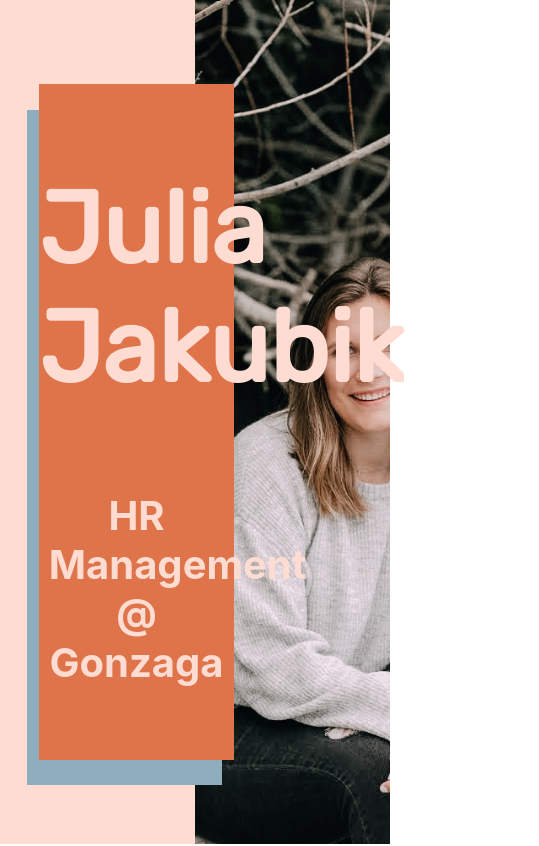
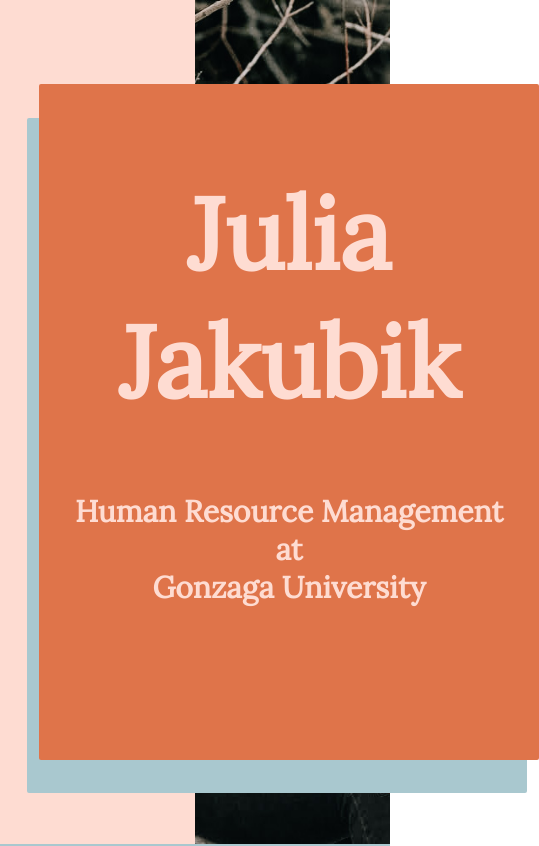
Before and after one commit to gjakubik/julia-resume-site, a React (Create React App) app: page / in a window 390 px wide. Shown: the top 846 px of the page, 539 px wide, since content can reach past the window. Built offline with nearby package versions, Linux system fonts and the light colour scheme.

Commit message:
Hero finalized

```diff
--- a/public/index.html
+++ b/public/index.html
@@ -7,7 +7,7 @@
     <meta name="theme-color" content="#000000" />
     <meta
       name="description"
-      content="Web site created using create-react-app"
+      content="Resume site for Julia Jakubik"
     />
     <link rel="apple-touch-icon" href="%PUBLIC_URL%/logo192.png" />
     <!--
@@ -26,8 +26,9 @@
     -->
     <link rel="preconnect" href="https://fonts.googleapis.com">
     <link rel="preconnect" href="https://fonts.gstatic.com" crossorigin>
-    <link href="https://fonts.googleapis.com/css2?family=Rubik&display=swap" rel="stylesheet">
-    <title>React App</title>
+    <link href="https://fonts.googleapis.com/css2?family=Lora&family=Rubik&display=swap" rel="stylesheet">
+
+    <title>Julia Jakubik</title>
   </head>
   <body>
     <noscript>You need to enable JavaScript to run this app.</noscript>
--- a/src/App.css
+++ /dev/null
@@ -1,81 +0,0 @@
-.App {
-  text-align: center;
-  width: 100vw;
-  height: 100vh;
-  background-image: url(https://www.nawpic.com/media/2020/christmas-themed-nawpic-9.jpg);
-}
-
-.hero-container {
-  display: flex;
-  width: 100vw;
-  height: 100vh;
-  background-color: blue;
-}
-
-.hero-title-block{
-  width: 50vw;
-  height: 80vh;
-  margin-top: 10vh;
-  margin-left: 10vw;
-  background-color: #df744a;
-  position: absolute;
-  z-index: 2;
-  text-align: center;
-}
-
-.hero-title-accent {
-  width: 50vw;
-  height: 80vh;
-  margin-top: 13vh;
-  margin-left: 7vw;
-  background-color: #8eaebd;
-  position: absolute;
-  z-index: 1;
-  text-align: center;
-}
-
-.hero-title-text {
-  margin-top: 10vh;
-  font-size: 100px;
-  font-family: Rubik;
-  color: #fedcd2;
-}
-
-.hero-subtitle-text {
-  width: 90%;
-  margin: auto;
-  margin-top: 10vh;
-  font-size: 40px;
-  color: #fedcd2;
-}
-
-.hero-block {
-  background-color: #fedcd2;
-  width: 50vw;
-}
-
-.hero-image {
-  /* Use "linear-gradient" to add a darken background effect to the image (photographer.jpg). This will make the text easier to read */
-  background-image: url("/src/images/juliaMain.jpg");
-
-  /* Set a specific height */
-  width: 50vw;
-
-  /* Position and center the image to scale nicely on all screens */
-  background-position: center;
-  background-repeat: no-repeat;
-  background-size: cover;
-  position: relative;
-}
-
-/* Place text in the middle of the image */
-.hero-text {
-  text-align: center;
-  padding-top: 40%;
-  left: 20%;
-  color: rgb(0, 255, 221);
-}
-.hero-text-2 {
-  text-align: center;
-  color: rgb(0, 255, 221);
-}
--- a/src/App.js
+++ /dev/null
@@ -1,21 +0,0 @@
-import './App.css';
-
-function App() {
-  return (
-    <div className="hero-container">
-      <div className="hero-title-block">
-        <h1 className="hero-title-text">
-          Julia Jakubik
-        </h1>
-        <h5 className="hero-subtitle-text">HR Management @ Gonzaga</h5>
-      </div>
-      <div className='hero-title-accent'></div>
-      <div className="hero-block">
-      </div>
-      <div className="hero-image">
-      </div>
-    </div>
-  );
-}
-
-export default App;
--- /dev/null
+++ b/src/App.jsx
@@ -0,0 +1,15 @@
+/** @jsxImportSource @emotion/react */
+import Hero from './components/Hero';
+import Experiences from './components/Experiences';
+import './index.css';
+
+function App() {
+  return (
+    <div className='body'>
+      <Hero />
+      <Experiences />
+    </div>
+  );
+}
+
+export default App;
--- /dev/null
+++ b/src/components/Experiences/index.jsx
@@ -0,0 +1,14 @@
+/** @jsxImportSource @emotion/react */
+import './style.css';
+
+import { colors } from '../../constants';
+
+function Experiences() {
+    return (
+        <div className="container" css={{backgroundColor: colors.lighterBlue}}>
+
+        </div>
+    );
+}
+
+export default Experiences;
--- /dev/null
+++ b/src/components/Experiences/style.css
@@ -0,0 +1,6 @@
+
+.container {
+    width: 100vw;
+    height: 100vh;
+    background-color: #8eaebd;
+}
--- /dev/null
+++ b/src/components/Hero/index.jsx
@@ -0,0 +1,39 @@
+/** @jsxImportSource @emotion/react */
+import './style.css';
+
+import CustomLink from '../common/CustomLink';
+
+import { colors } from '../../constants';
+
+function Hero() {
+    return (
+        <div className="hero-container">
+            <div className="hero-title-block" css={{backgroundColor: colors.orange}}>
+                <h1 className="hero-title-text" css={{color: colors.peach}}>
+                    Julia<br/>Jakubik
+                </h1>
+                <h5 className="hero-subtitle-text" css={{color: colors.peach}}>
+                <CustomLink
+                    href="https://www.gonzaga.edu/school-of-business-administration/undergraduate/business-administration/human-resource-management"
+                    primary={colors.peach}
+                    accent={colors.lighterBlue}
+                >
+                    Human Resource Management
+                </CustomLink><br/>at<br/>
+                <CustomLink
+                    href="https://www.gonzaga.edu/"
+                    primary={colors.peach}
+                    accent={colors.lighterBlue}
+                >
+                    Gonzaga University
+                </CustomLink>
+                </h5>
+            </div>
+            <div className='hero-title-accent' css={{backgroundColor: colors.lighterBlue}}></div>
+            <div className="hero-block"></div>
+            <div className="hero-image"></div>
+        </div>
+    );
+}
+
+export default Hero;
--- /dev/null
+++ b/src/components/Hero/style.css
@@ -0,0 +1,82 @@
+.hero-container {
+    display: flex;
+    width: 100vw;
+    height: 100vh;
+  }
+
+  .hero-title-block{
+    width: 50vw;
+    height: 80vh;
+    margin-top: 10vh;
+    margin-left: 10vw;
+    background-color: #ed855c;
+    border-radius: 2px;
+    position: absolute;
+    z-index: 2;
+    text-align: center;
+  }
+
+  .hero-title-accent {
+    width: 50vw;
+    height: 80vh;
+    margin-top: 14vh;
+    margin-left: 7vw;
+    background-color: #8eaebd;
+    position: absolute;
+    border-radius: 2px;
+    z-index: 1;
+    text-align: center;
+    animation: 2s ease-in 0s 1 slideout;
+  }
+
+  @media screen and (max-width: 1000px) {
+    .hero-title-block{
+      width: 500px;
+    }
+    .hero-title-accent{
+      width: 500px;
+    }
+  }
+
+  @keyframes slideout {
+    0% {
+      transform: translate3d(4vh, -4vh, 0);
+    }
+    100% {
+      transform: translate3d(0, 0, 0);
+    }
+  }
+
+  .hero-title-text {
+    width: 90%;
+    margin-top: 10vh;
+    margin-inline: auto;
+    font-size: 100px;
+    color: #fedcd2;
+  }
+
+  .hero-subtitle-text {
+    width: 90%;
+    margin-inline: auto;
+    font-size: 30px;
+    color: #fedcd2;
+  }
+
+  .hero-block {
+    background-color: #fedcd2;
+    width: 50vw;
+  }
+
+  .hero-image {
+    /* Use "linear-gradient" to add a darken background effect to the image (photographer.jpg). This will make the text easier to read */
+    background-image: url("/src/images/juliaMain.jpg");
+
+    /* Set a specific height */
+    width: 50vw;
+
+    /* Position and center the image to scale nicely on all screens */
+    background-position: center;
+    background-repeat: no-repeat;
+    background-size: cover;
+    position: relative;
+  }
--- /dev/null
+++ b/src/components/common/CustomLink/index.jsx
@@ -0,0 +1,17 @@
+/** @jsxImportSource @emotion/react */
+import './style.css'
+
+function CustomLink(props) {
+
+    return (
+        <a
+            href={props.href}
+            className="zag-link"
+            css={{color: props.primary, '&:hover': {color: props.accent}}}
+        >
+            {props.children}
+        </a>
+    )
+}
+
+export default CustomLink;
--- /dev/null
+++ b/src/components/common/CustomLink/style.css
@@ -0,0 +1,10 @@
+.zag-link {
+    text-decoration: none;
+    transition: font-size 500ms ease;
+  }
+
+  .zag-link:hover {
+    text-decoration: none;
+    font-size: 105%;
+    transition: font-size 500ms ease;
+  }
--- /dev/null
+++ b/src/constants.js
@@ -0,0 +1,18 @@
+
+const colors = {
+    peach: '#fedcd2',
+    orange: '#df744a',
+    lightBlue: '#8eaebd',
+    powder: '#bfd8d2',
+    lemon: '#dcb239',
+    gunmetal: '#223843',
+    cultured: '#eff1f3',
+    lightGray: '#dbd3d8',
+    desertSand: '#d8b4a0',
+    terracotta: '#d77a61',
+    independence: '#4f5d75',
+    lighterBlue: '#a9c8cf',
+    columbiaBlue: '#cdebf3'
+}
+
+export { colors }
--- a/src/index.css
+++ b/src/index.css
@@ -1,6 +1,6 @@
 body {
   margin: 0;
-  font-family: -apple-system, BlinkMacSystemFont, 'Segoe UI', 'Roboto', 'Oxygen',
+  font-family: 'Lora', -apple-system, BlinkMacSystemFont, 'Segoe UI', 'Roboto', 'Oxygen',
     'Ubuntu', 'Cantarell', 'Fira Sans', 'Droid Sans', 'Helvetica Neue',
     sans-serif;
   -webkit-font-smoothing: antialiased;
```
Also changed, not shown: 1 other file (tests, documents, lock files or other folders).
